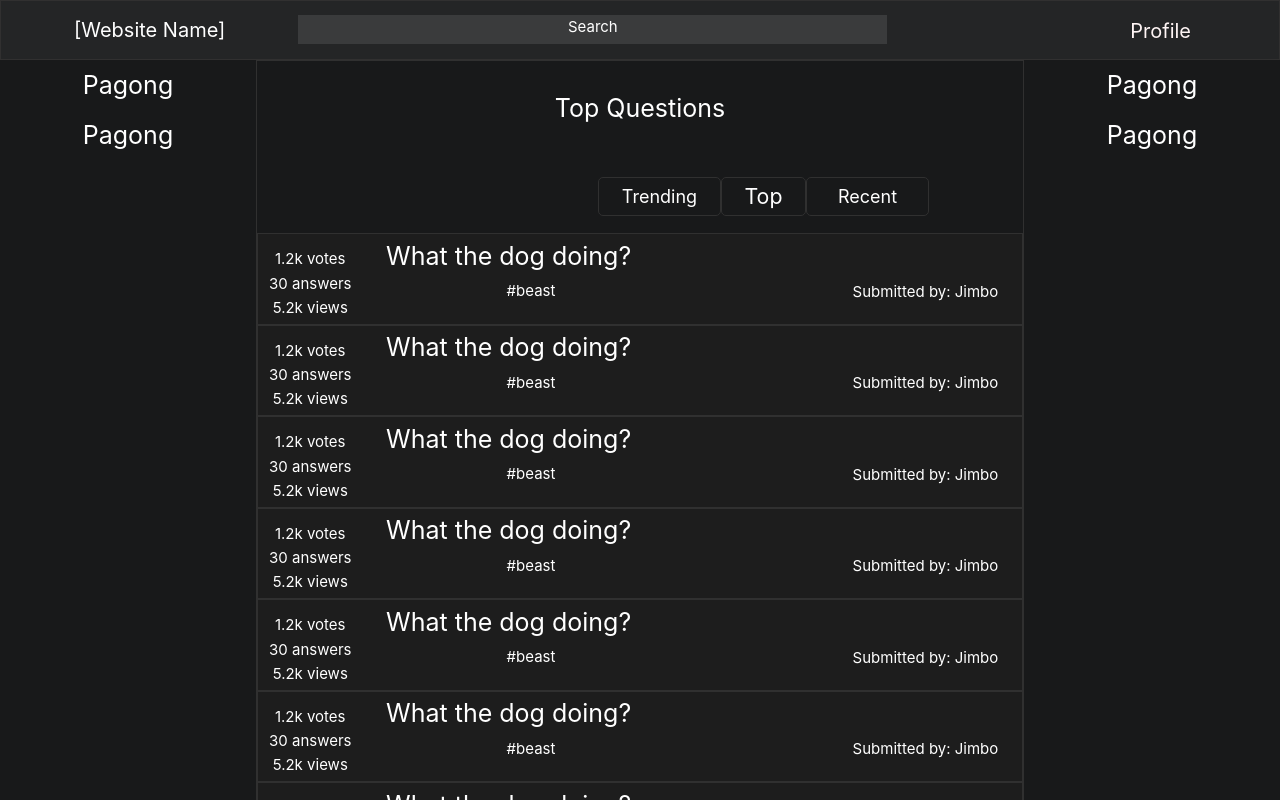
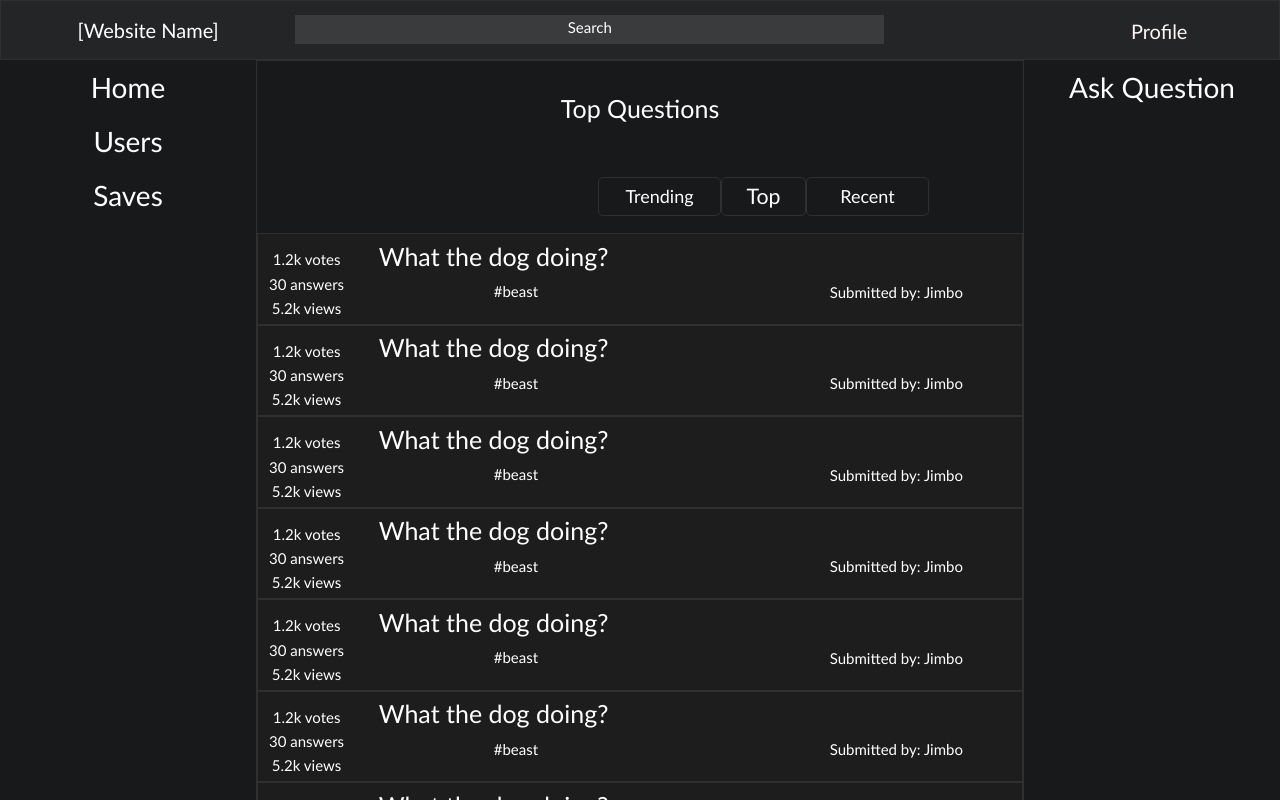
Before and after one commit to Scrappyz/QA-Sharing-Platform, a React (Create React App) app: page / in a window 1280 px wide. Built offline with nearby package versions, Linux system fonts and the light colour scheme.

Commit message:
Set global font to Calibri

```diff
--- a/src/views/components/Header/Header.css
+++ b/src/views/components/Header/Header.css
@@ -8,6 +8,7 @@ header {
     justify-content: space-evenly;
     border: solid 0.1rem #313030;
     background-color: #242526;
+    font-family: Calibri;
 }
 
 header .website-name {
@@ -16,7 +17,6 @@ header .website-name {
     font-weight: 400;
     line-height: 1.2125;
     color: #ffffff;
-    font-family: Inter, 'Source Sans Pro';
     white-space: nowrap;
     flex-shrink: 0;
 }
@@ -32,7 +32,6 @@ header .search-bar {
     font-weight: 400;
     line-height: 1.2125;
     color: #ffffff;
-    font-family: Inter, 'Source Sans Pro';
     white-space: nowrap;
     background-color: #3a3b3c;
     flex-shrink: 0;
@@ -47,12 +46,11 @@ header .profile {
     border: none;
     color: rgb(255, 245, 245);
     background: none;
-    font-family: Inter, 'Source Sans Pro';
     white-space: nowrap;
     flex-shrink: 0;
 }
 
 header .profile:hover {
     background-color:#3a3b3c;
-    transition: 0.2s;
+    transition: 0.5s;
 }
--- a/src/views/components/Question/Question.css
+++ b/src/views/components/Question/Question.css
@@ -26,7 +26,6 @@
     font-weight: 400;
     line-height: 1.2125;
     color: #ffffff;
-    font-family: Inter, 'Source Sans Pro';
     white-space: nowrap;
     flex-shrink: 0;
 }
@@ -39,7 +38,6 @@
     font-weight: 400;
     line-height: 1.2125;
     color: #ffffff;
-    font-family: Inter, 'Source Sans Pro';
     white-space: nowrap;
     flex-shrink: 0;
 }
@@ -52,7 +50,6 @@
     font-weight: 400;
     line-height: 1.2125;
     color: #ffffff;
-    font-family: Inter, 'Source Sans Pro';
     white-space: nowrap;
     flex-shrink: 0;
 }
@@ -74,7 +71,6 @@
     font-weight: 400;
     line-height: 1.2125;
     color: #ffffff;
-    font-family: Inter, 'Source Sans Pro';
     white-space: nowrap;
     flex-shrink: 0;
 }
@@ -88,7 +84,6 @@
     font-weight: 400;
     line-height: 1.2125;
     color: #ffffff;
-    font-family: Inter, 'Source Sans Pro';
     white-space: nowrap;
     flex-shrink: 0;
 }
@@ -102,7 +97,6 @@
     font-weight: 400;
     line-height: 1.2125;
     color: #ffffff;
-    font-family: Inter, 'Source Sans Pro';
     white-space: nowrap;
     flex-shrink: 0;
 }
--- a/src/views/components/Sidebar/Sidebar.css
+++ b/src/views/components/Sidebar/Sidebar.css
@@ -12,59 +12,16 @@
     flex-shrink: 0;
 }
 
-.sidebar-container .home-btn {
+.sidebar-container .btn {
+    padding: 10px;
+    width: 100%;
+    background-color: transparent;
     border: none;
-    text-align: center;
-    padding: 10px 150px;
-    font-size: 2.5rem;
-    font-weight: 400;
-    line-height: 1.2125;
-    color: #ffffff;
-    background: none;
-    font-family: Inter, 'Source Sans Pro';
-    white-space: nowrap;
-    flex-shrink: 0;
+    font-size: 28px;
+    color: white;
 }
 
-.sidebar-container .home-btn:hover {
-    background-color:#3a3b3c;
-    transition: 0.2s;
+.sidebar-container .btn:hover {
+    background-color: #303030;
+    animation-duration: 0.5s;
 }
-
-.sidebar-container .users-btn {
-    border: none;
-    text-align: center;
-    padding: 10px 120px;
-    font-size: 2.5rem;
-    font-weight: 400;
-    line-height: 1.2125;
-    color: #ffffff;
-    background: none;
-    font-family: Inter, 'Source Sans Pro';
-    white-space: nowrap;
-    flex-shrink: 0;
-}
-
-.sidebar-container .users-btn:hover {
-    background-color:#3a3b3c;
-    transition: 0.2s;
-}
-
-.sidebar-container .saves-btn {
-    border: none;
-    text-align: center;
-    padding: 10px 120px;
-    font-size: 2.5rem;
-    font-weight: 400;
-    line-height: 1.2125;
-    color: #ffffff;
-    background: none;
-    font-family: Inter, 'Source Sans Pro';
-    white-space: nowrap;
-    flex-shrink: 0;
-}
-
-.sidebar-container .saves-btn:hover {
-    background-color:#3a3b3c;
-    transition: 0.2s;
-}
--- a/src/views/components/Sidebar/Sidebar.js
+++ b/src/views/components/Sidebar/Sidebar.js
@@ -1,16 +1,20 @@
 import React from "react";
 import { useNavigate } from "react-router-dom";
+import PropTypes from "prop-types";
 import "./Sidebar.css";
 
-function Sidebar() {
+function Sidebar(props) {
     const navigate = useNavigate();
 
     return (
         <div className="sidebar-container">
-            <button className="home-btn">Pagong</button>
-            <button className="home-btn">Pagong</button>
+            {props.buttons.map((b) => <button className="btn">{b}</button>)}
         </div>
     )
 }
 
+Sidebar.propTypes = {
+    buttons: PropTypes.array
+}
+
 export default Sidebar;
--- a/src/views/pages/Home/Home.css
+++ b/src/views/pages/Home/Home.css
@@ -19,6 +19,10 @@ input {
 body {
   margin: 0;
   padding: 0;
+}
+
+* {
+  font-family: Calibri;
 }
 
 .frame {
@@ -74,7 +78,6 @@ body {
   font-weight: 400;
   line-height: 1.2125;
   color: #ffffff;
-  font-family: Inter, 'Source Sans Pro';
   white-space: nowrap;
   flex-shrink: 0;
 }
@@ -94,7 +97,6 @@ body {
   font-weight: 400;
   line-height: 1.2125;
   color: #ffffff;
-  font-family: Inter, 'Source Sans Pro';
   white-space: nowrap;
   display: flex;
   align-items: center;
@@ -114,7 +116,6 @@ body {
   font-weight: 400;
   line-height: 1.2125;
   color: #ffffff;
-  font-family: Inter, 'Source Sans Pro';
   white-space: nowrap;
   display: flex;
   align-items: center;
@@ -134,7 +135,6 @@ body {
   font-weight: 400;
   line-height: 1.2125;
   color: #ffffff;
-  font-family: Inter, 'Source Sans Pro';
   white-space: nowrap;
   display: flex;
   align-items: center;
@@ -177,7 +177,6 @@ body {
   line-height: 1.2125;
   color: #ffffff;
   background: none;
-  font-family: Inter, 'Source Sans Pro';
   white-space: nowrap;
   flex-shrink: 0;
 }
--- a/src/views/pages/Home/Home.js
+++ b/src/views/pages/Home/Home.js
@@ -12,7 +12,7 @@ function Home() {
         <div className="frame">
             <Header />
             <div className="main-container">
-                <Sidebar />
+                <Sidebar buttons={["Home", "Users", "Saves"]} />
                 <div className="content-container">
                     <div className="menu-container">
                         <div className="top-questions">Top Questions</div>
@@ -33,7 +33,7 @@ function Home() {
                         <Question votes={1261} answers={30} views={5230} question="What the dog doing?" tags={["beast"]} submittedBy="Jimbo" />
                     </div>
                 </div>
-                <Sidebar />
+                <Sidebar buttons={["Ask Question"]} />
             </div>
         </div>
     );
```
